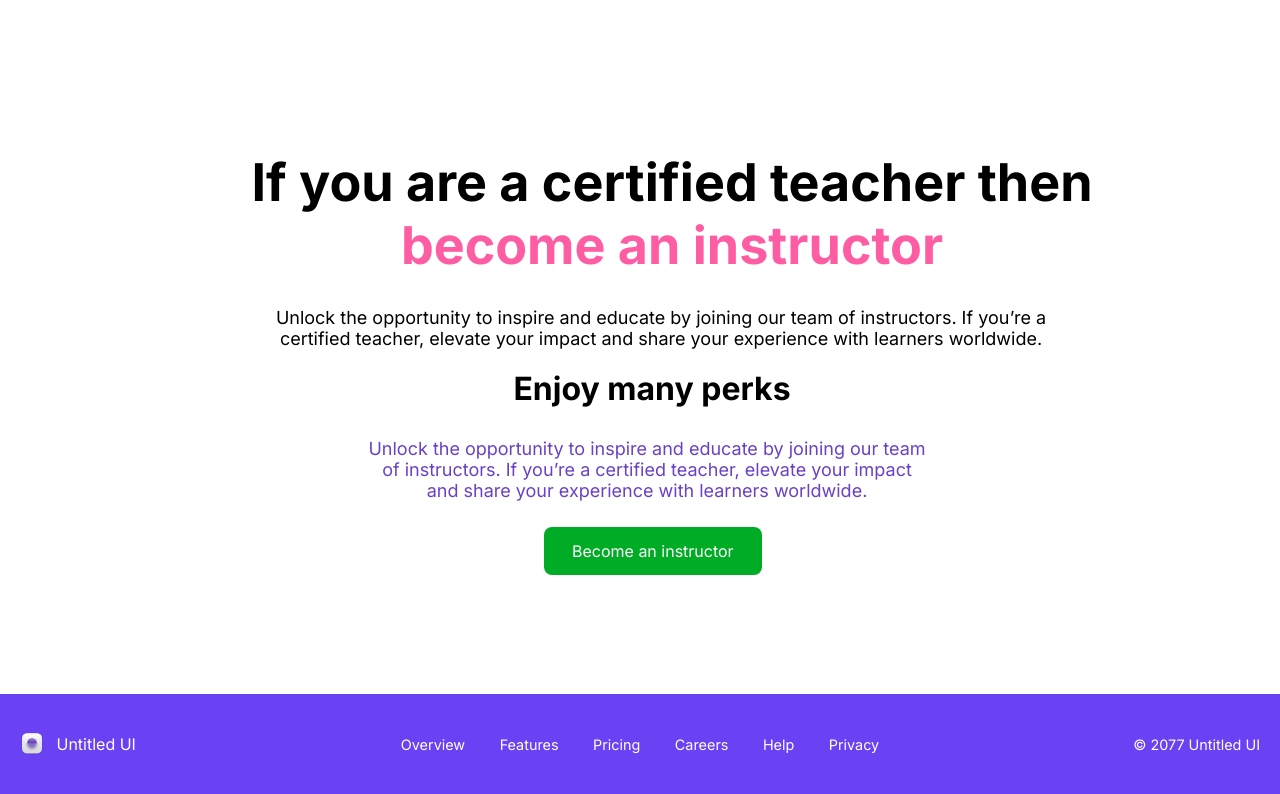
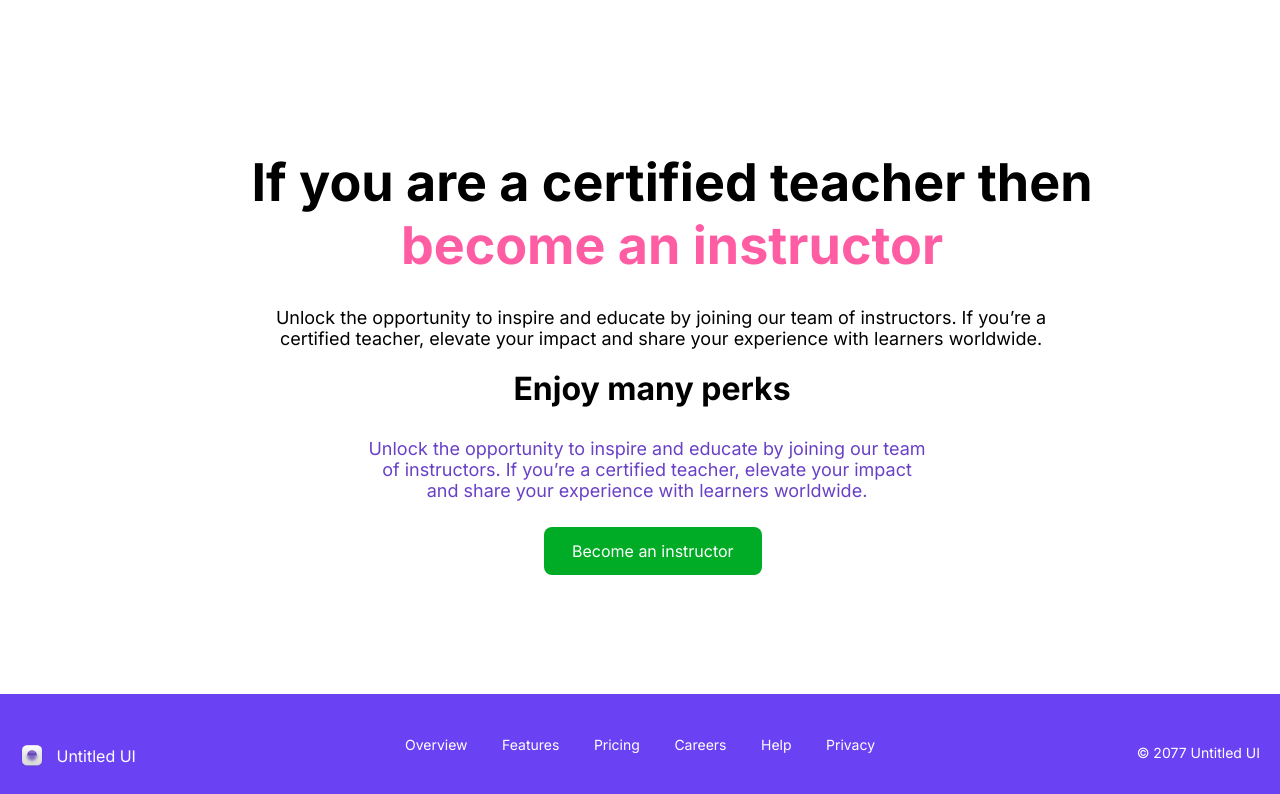
Before and after one commit to issa3007/CSS-2.2, a plain HTML site: page index.html in a window 1280 px wide. Shown: the part 75-869 px from the top of the page. Drawn offline with Linux system fonts and the light colour scheme.

Commit message:
project done

```diff
--- a/index.html
+++ b/index.html
@@ -5,7 +5,7 @@
   <meta name="viewport" content="width=device-width, initial-scale=1.0">
   <meta name="description" content="Instructor tips"/>
   <meta name="author" content="Rashid Isayan"/>
-  <link rel="shortcut icon" href="images/icon.svg" type="image/x-icon"/>
+  <link rel="icon" href="images/icon.svg"/>
   <title>Instructor tips</title>
   <link href="https://fonts.googleapis.com/css2?family=Inter:wght@400;500;600;700&display=swap" rel="stylesheet">
   <link rel="stylesheet" href="style.css">
--- a/style.css
+++ b/style.css
@@ -179,7 +179,6 @@ body {
   position: absolute;
   left: 10px;
   top: 50%;
-  transform: translateY(-50%);
 }
 
 .logo {
@@ -202,20 +201,15 @@ body {
 }
 
 .footer-nav a {
-  color: #fff;
+  color: #FFFFFF;
   text-decoration: none;
   margin: 0 15px;
-  font-size: 0.9rem;
-}
-
-.footer-nav a:hover {
-  text-decoration: underline;
+  font-size: 14px;
 }
 
 .date {
   position: absolute;
   right: 10px;
   top: 50%;
-  transform: translateY(-50%);
-  font-size: 0.9rem;
+  font-size: 14px;
 }
```
